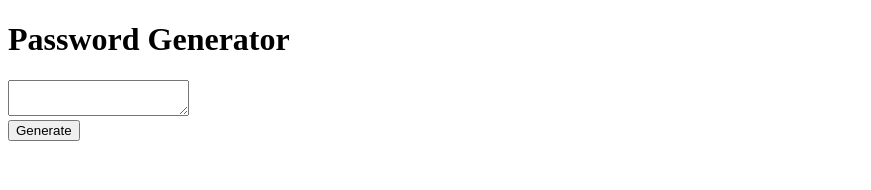
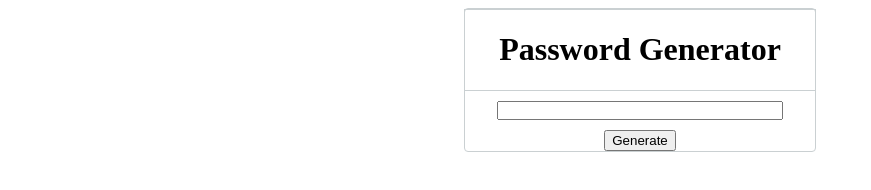
Before and after one commit to ryanraposo/password-generator, a plain HTML site: page index.html in a window 1280 px wide. Shown: the whole page, without its empty margins (0-871 px from the left). Drawn offline with Linux system fonts and the light colour scheme.

Commit message:
add styles

```diff
--- a/assets/css/style.css
+++ b/assets/css/style.css
@@ -1,3 +1,33 @@
-button {
-    display: block;
+/* */
+
+.main {
+    display: flex;
+    justify-content: center;
+    align-items: center;
 }
+
+.app {
+    display: flex;
+    flex-direction: column;
+    align-items: center;
+    justify-content: space-around;
+    border: 1px solid #CAD0D2;
+    border-radius: 4px;
+    min-width: 350px;
+    gap: 10px;
+}
+
+.app-header {
+    display: flex;
+    flex-direction: column;
+    align-items: center;
+    width: 100%;
+    border: 1px solid #CAD0D2;
+}
+
+.app textarea {
+    width: 80%;
+    resize: none;
+    height: 1em;
+    overflow: hidden;
+}
--- a/index.html
+++ b/index.html
@@ -8,9 +8,15 @@
     <link rel="stylesheet" href="./assets/css/style.css">
   </head>
   <body>
-    <h1>Password Generator</h1>
-    <textarea id="passwordTextArea"></textarea>
-    <button id="generateButton" onclick="onClickGenerateButton()">Generate</button>
-	<script src="./assets/js/script.js"></script>
+    <div class="main">
+      <div class="app">
+        <div class="app-header">
+          <h1>Password Generator</h1>
+        </div>
+        <textarea id="passwordTextArea"></textarea>
+        <button id="generateButton" onclick="onClickGenerateButton()">Generate</button>
+      </div>
+    </div>
+    <script src="./assets/js/script.js"></script>
   </body>
 </html>
```
